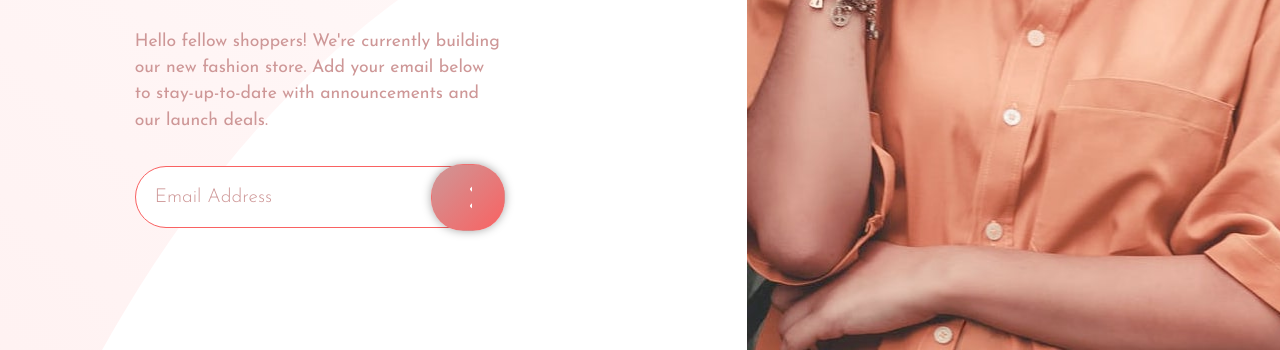
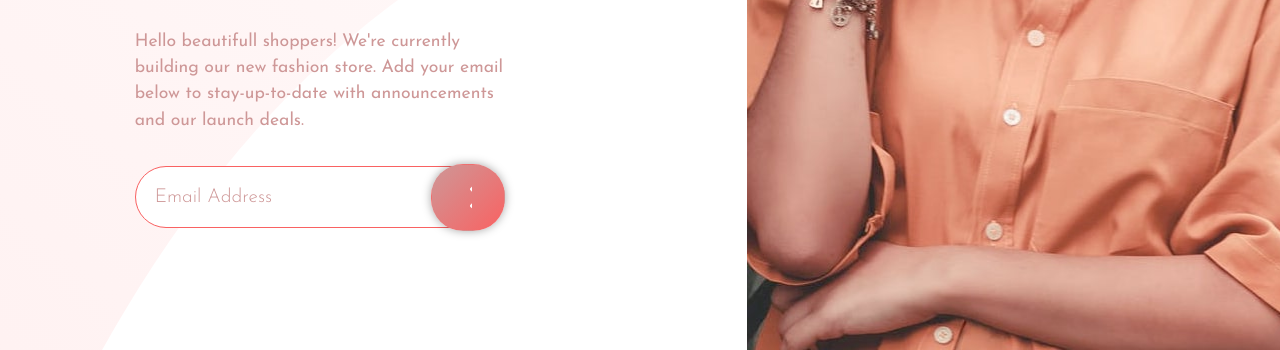
Before and after one commit to PhilippeAlbertG/base_apparel-main, a plain HTML site: page index.html in a window 1280 px wide. Shown: the part 450-800 px from the top of the page. Drawn offline with nearby package versions, Linux system fonts and the light colour scheme.

Commit message:
First Change

```diff
--- a/index.html
+++ b/index.html
@@ -18,7 +18,7 @@
                     <div class="landing-content">
                         <img src="images/logo.svg" alt="Base Apparel Logo" class="logo">
                         <h1><span>We're</span>Coming Soon</h1>
-                        <p>Hello fellow shoppers! We're currently building our new fashion store. Add your email below
+                        <p>Hello beautifull shoppers! We're currently building our new fashion store. Add your email below
                             to stay-up-to-date with announcements and our launch deals.</p>
                         <div class="input-group subscribe">
                             <input id="subscribe" type="text" class="form-control" />
```
